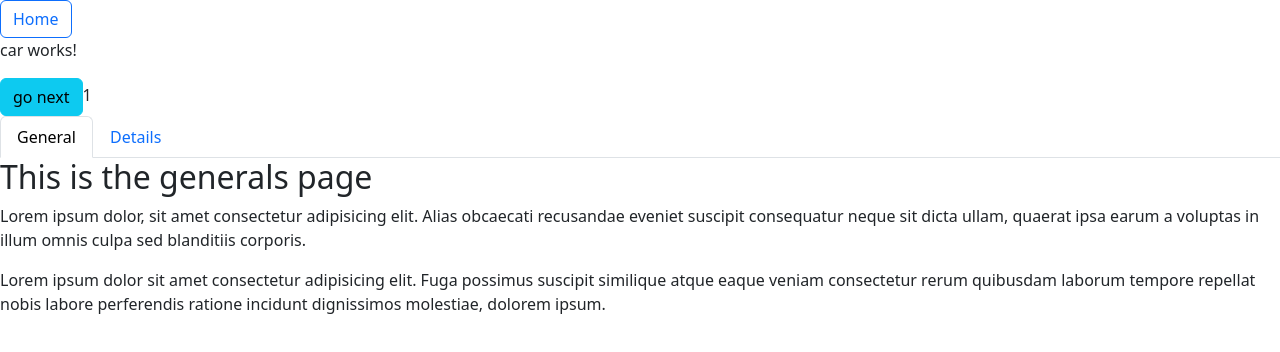
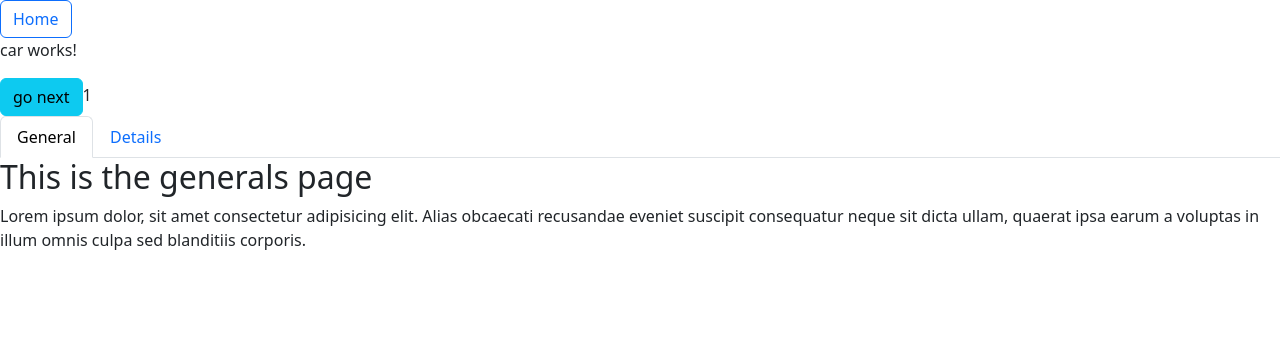
Before and after one commit to lostmart/angular15-test, an Angular app: page /car/1 in a window 1280 px wide. Shown: the top 352 px of the page. Built offline with nearby package versions, Linux system fonts and the light colour scheme.

Commit message:
new generals title

```diff
--- a/src/app/pages/car/general/general.component.html
+++ b/src/app/pages/car/general/general.component.html
@@ -4,10 +4,3 @@
   recusandae eveniet suscipit consequatur neque sit dicta ullam, quaerat ipsa
   earum a voluptas in illum omnis culpa sed blanditiis corporis.
 </p>
-
-<p>
-  Lorem ipsum dolor sit amet consectetur adipisicing elit. Fuga possimus
-  suscipit similique atque eaque veniam consectetur rerum quibusdam laborum
-  tempore repellat nobis labore perferendis ratione incidunt dignissimos
-  molestiae, dolorem ipsum.
-</p>
```
